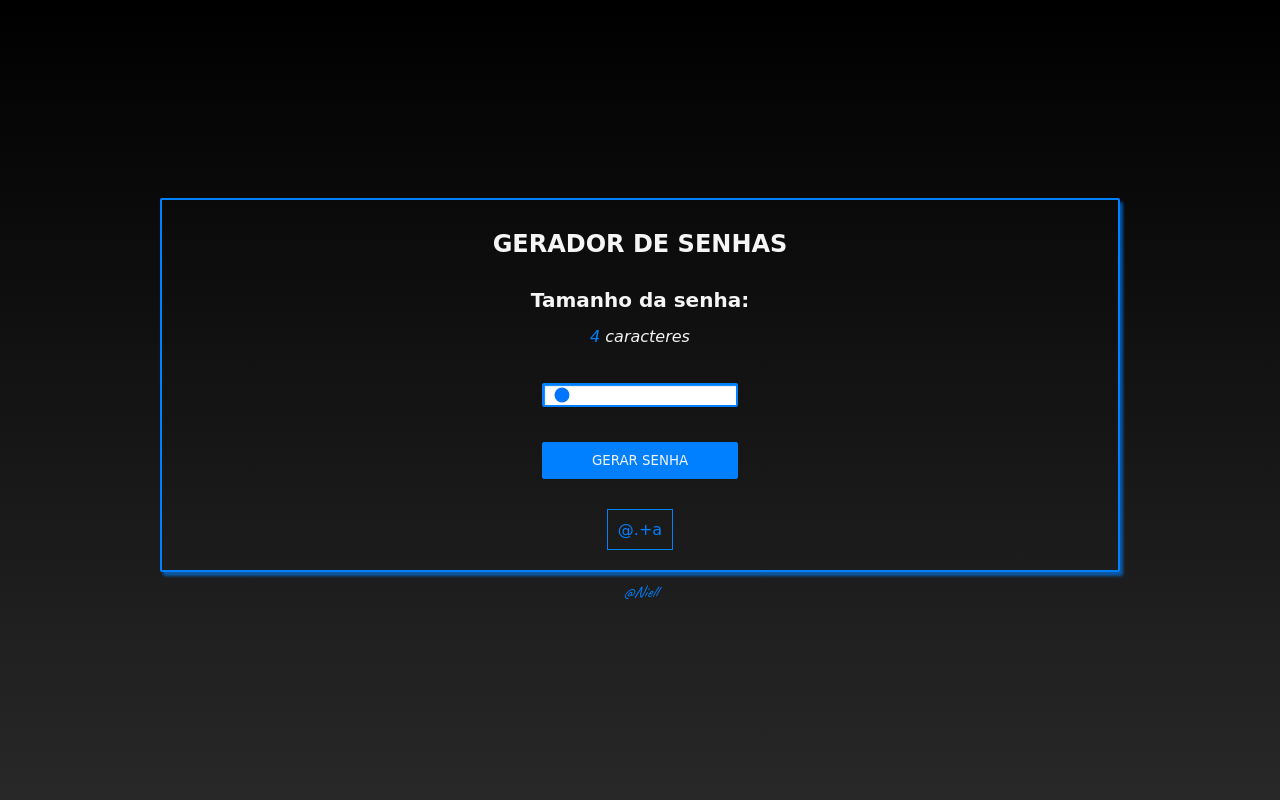
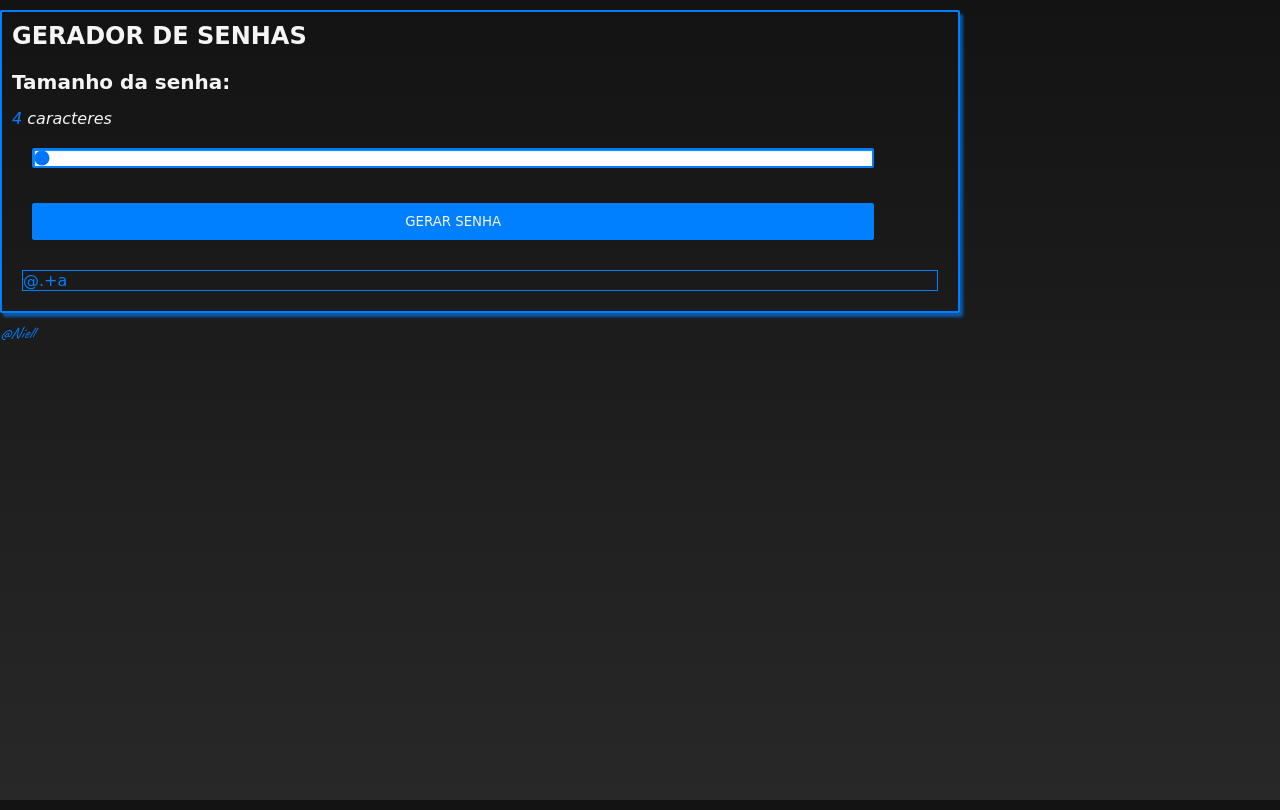
Before and after one commit to NiellCast/gerador-de-senhas, a plain HTML site: page index.html in a window 1280 px wide. Both pictures are taken after a click on the button "GERAR SENHA". Drawn offline with Linux system fonts and the light colour scheme; a web font is replaced by a local one.

Commit message:
Otimizando o código

```diff
--- a/assets/style.css
+++ b/assets/style.css
@@ -15,12 +15,8 @@
 
 body {
     height: 100vh;
-    width: 100%;
-    display: flex;
-    justify-content: center;
-    align-items: center;
-    flex-direction: column;
-    background-image: linear-gradient(to bottom, black, rgb(41, 40, 40));
+    background-image: linear-gradient(to bottom, rgb(20, 19, 19), rgb(41, 40, 40));
+    background-attachment: fixed;
 }
 
 main {
@@ -28,44 +24,31 @@ main {
     border-radius: 2px;
     box-shadow: 3px 4px 3px rgba(0, 128, 255, 0.614);
     width: 75%;
-    display: flex;
-    flex-direction: column;
-    justify-content: center;
-    align-items: center;
     color: whitesmoke;
     padding: 10px;
-}
-
-#titulo {
-    margin-top: 20px;
-    margin-bottom: 30px;
-    text-align: center;
-}
-
-h1 {
-    font-family: 'Julee', cursive;
+    margin-top: 10px;
 }
 
 h2 {
     font-size: 20px;
 }
 
-#user-inputs {
-    display: flex;
-    flex-direction: column;
-    justify-content: center;
-    align-items: center;
-}
-
 .user-view {
-    width: 100%;
-    height: 75px;
-    text-align: center;
+    margin-top: 20px;
 }
 
 .user-view > p {
     margin-top: 15px;
     font-style: italic;
+}
+
+.opcoes-adicionais {
+    font-size: 12px;
+}
+
+.opcoes-adicionais > input, label {
+    margin: 0px 5px;
+    padding: 5px;
 }
 
 input {
@@ -77,11 +60,12 @@ input {
 
 input[type="range"] {
     appearance: none;
-    height: 10px;
+    height: 20px;
     margin-bottom: 15px;
     border: 2px solid rgb(0, 128, 255);
     box-shadow: inset 1px 1px 1px rgb(0, 128, 255);
     border-radius: 2px;
+    padding: 0px;
 }
 
 input[type="button"] {
@@ -102,11 +86,9 @@ input[type="button"]:hover {
 }
 
 #senha-gerada {
-   border: 1px solid rgb(0, 128, 255);
-   padding: 10px;
-   text-align: center;
-   cursor: pointer;
-   display: none;
+    border: 1px solid rgb(0, 128, 255);
+    cursor: pointer;
+    display: none;
 }
 
 footer {
@@ -128,3 +110,20 @@ a:hover {
 span {
     color: rgb(0, 128, 255);
 }
+
+.coluna-centralizada {
+    display: flex;
+    flex-direction: column;
+    justify-content: center;
+    align-items: center;
+}
+
+.linha-centralizada {
+    display: flex;
+    justify-content: center;
+    align-items: center;
+}
+
+.tamanho-maximo {
+    width: 100%;
+}
```
